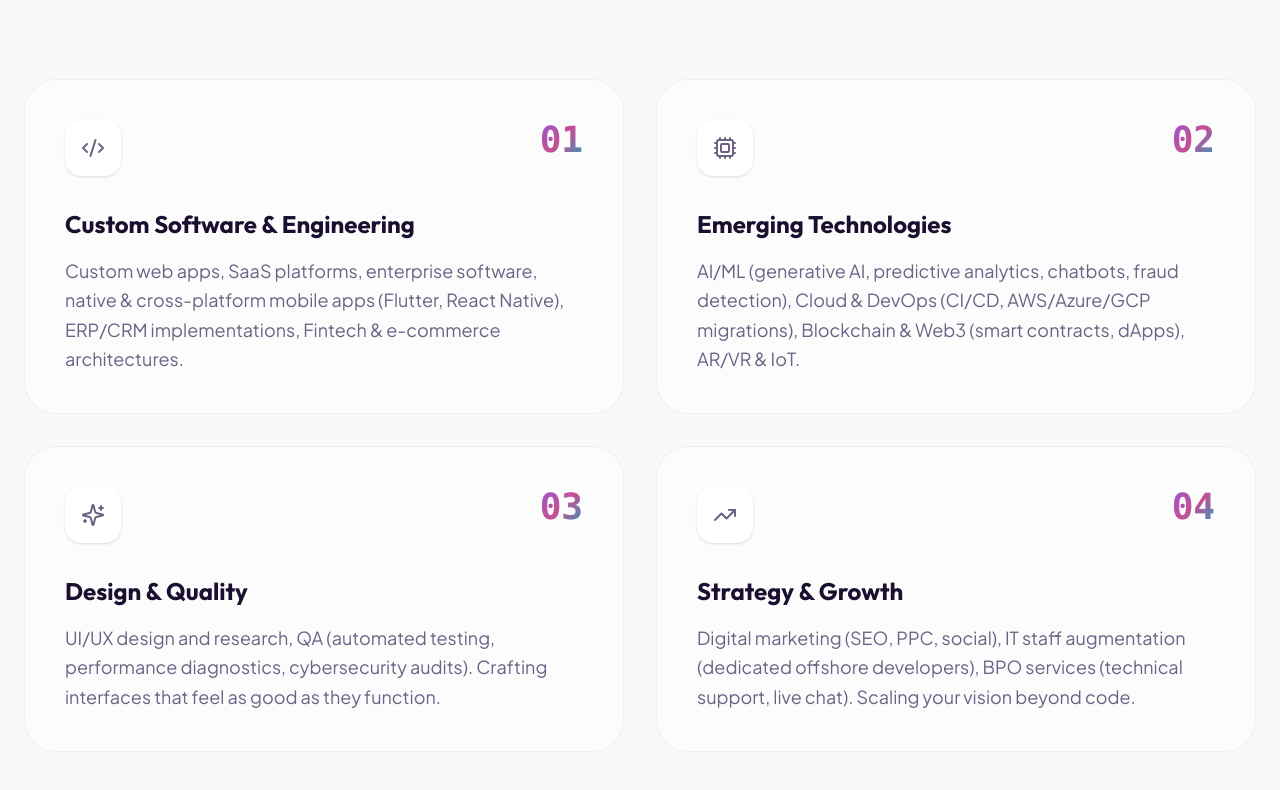
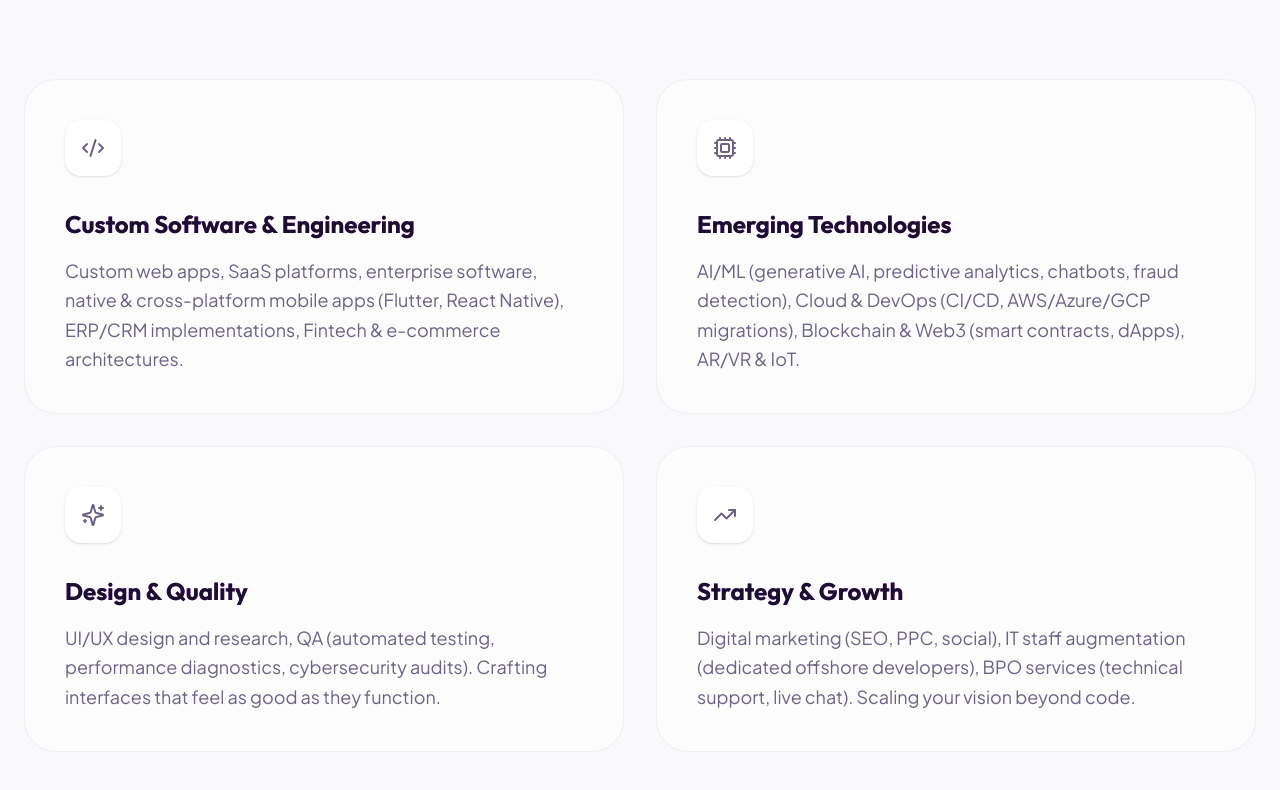
Before and after one commit to ChAbdulMoiz/iriscent-tech, a React (Vite) app: page / in a window 1280 px wide. Shown: the part 1025-1815 px from the top of the page. Built offline with nearby package versions, Linux system fonts and the light colour scheme.

Commit message:
services section updated

```diff
--- a/src/components/sections/Services.tsx
+++ b/src/components/sections/Services.tsx
@@ -4,25 +4,21 @@ import { Code2, Cpu, Sparkles, TrendingUp } from 'lucide-react';
 
 const pillars = [
   {
-    number: "01",
     title: "Custom Software & Engineering",
     icon: <Code2 className="w-6 h-6" />,
     description: "Custom web apps, SaaS platforms, enterprise software, native & cross-platform mobile apps (Flutter, React Native), ERP/CRM implementations, Fintech & e-commerce architectures.",
   },
   {
-    number: "02",
     title: "Emerging Technologies",
     icon: <Cpu className="w-6 h-6" />,
     description: "AI/ML (generative AI, predictive analytics, chatbots, fraud detection), Cloud & DevOps (CI/CD, AWS/Azure/GCP migrations), Blockchain & Web3 (smart contracts, dApps), AR/VR & IoT.",
   },
   {
-    number: "03",
     title: "Design & Quality",
     icon: <Sparkles className="w-6 h-6" />,
     description: "UI/UX design and research, QA (automated testing, performance diagnostics, cybersecurity audits). Crafting interfaces that feel as good as they function.",
   },
   {
-    number: "04",
     title: "Strategy & Growth",
     icon: <TrendingUp className="w-6 h-6" />,
     description: "Digital marketing (SEO, PPC, social), IT staff augmentation (dedicated offshore developers), BPO services (technical support, live chat). Scaling your vision beyond code.",
@@ -63,7 +59,7 @@ export function Services() {
               transition={{ delay: idx * 0.1 }}
               className="p-10 rounded-[2rem] bg-white/50 border border-border/50 relative overflow-hidden transition-all duration-500 ease-out group hover:-translate-y-2 hover:shadow-xl"
             >
-              {/* Rainbow Border Border Overlay Layer */}
+              {/* Rainbow Border Frame on Hover */}
               <div
                 className="absolute inset-0 opacity-0 group-hover:opacity-100 transition-opacity duration-500 pointer-events-none rounded-[2rem] p-[1.5px]"
                 style={{
@@ -74,15 +70,10 @@ export function Services() {
                 }}
               />
 
-              <div className="flex justify-between items-start mb-8">
-                {/* Icon Wrapper matching the active theme color map */}
+              {/* Icon Container (Keeps logo perfectly visible with a soft gradient shift) */}
+              <div className="w-14 h-14 rounded-2xl bg-white shadow-sm flex items-center justify-center mb-8 relative text-muted-foreground">
                 <div
-                  className="w-14 h-14 rounded-2xl bg-white shadow-sm flex items-center justify-center transition-all duration-500"
-                  style={{ stroke: 'url(#services-rainbow)' }}
-                >
-                  <div className="text-muted-foreground group-hover:text-transparent transition-colors duration-300 relative">
-                    <div
-                      className="absolute inset-0 opacity-0 group-hover:opacity-100"
+                  className="absolute inset-0 flex items-center justify-center opacity-0 group-hover:opacity-100 transition-opacity duration-300"
                   style={{
                     background: 'linear-gradient(135deg, #a855f7 0%, #ec4899 100%)',
                     WebkitBackgroundClip: 'text',
@@ -91,23 +82,25 @@ export function Services() {
                 >
                   {pillar.icon}
                 </div>
+                <div className="group-hover:opacity-0 transition-opacity duration-300 flex items-center justify-center">
                   {pillar.icon}
                 </div>
               </div>
 
-                {/* Micro Number display that turns rainbow on hover */}
-                <span
-                  className="text-4xl font-bold font-mono text-muted-foreground/30 transition-all duration-500 group-hover:text-transparent"
+              {/* Title Heading with Looping Live Rainbow Animation on Card Hover */}
+              <h3
+                className="text-2xl font-bold mb-4 bg-size-200 bg-left transition-all duration-500 text-foreground group-hover:text-transparent"
                 style={{
-                    background: 'linear-gradient(135deg, #a855f7 0%, #ec4899 50%, #06b6d4 100%)',
-                    WebkitBackgroundClip: 'text'
+                  background: 'linear-gradient(90deg, #a855f7, #ec4899, #06b6d4, #a855f7)',
+                  backgroundSize: '300% 100%',
+                  WebkitBackgroundClip: 'text',
                 }}
               >
-                  {pillar.number}
+                <span className="group-hover:animate-rainbow-flow block">
+                  {pillar.title}
                 </span>
-              </div>
+              </h3>
 
-              <h3 className="text-2xl font-bold mb-4 group-hover:text-foreground transition-colors duration-300">{pillar.title}</h3>
               <p className="text-muted-foreground leading-relaxed text-lg">
                 {pillar.description}
               </p>
@@ -115,6 +108,17 @@ export function Services() {
           ))}
         </div>
       </div>
+
+      {/* Global CSS Injector to run the live infinite rainbow movement loop */}
+      <style>{`
+        @keyframes rainbowFlow {
+          0% { background-position: 0% 50%; }
+          100% { background-position: 300% 50%; }
+        }
+        .group:hover .group-hover\\:animate-rainbow-flow {
+          animation: rainbowFlow 4s linear infinite;
+        }
+      `}</style>
     </section>
   );
 }
```
Lines whose indentation alone changed are shown as unchanged.
